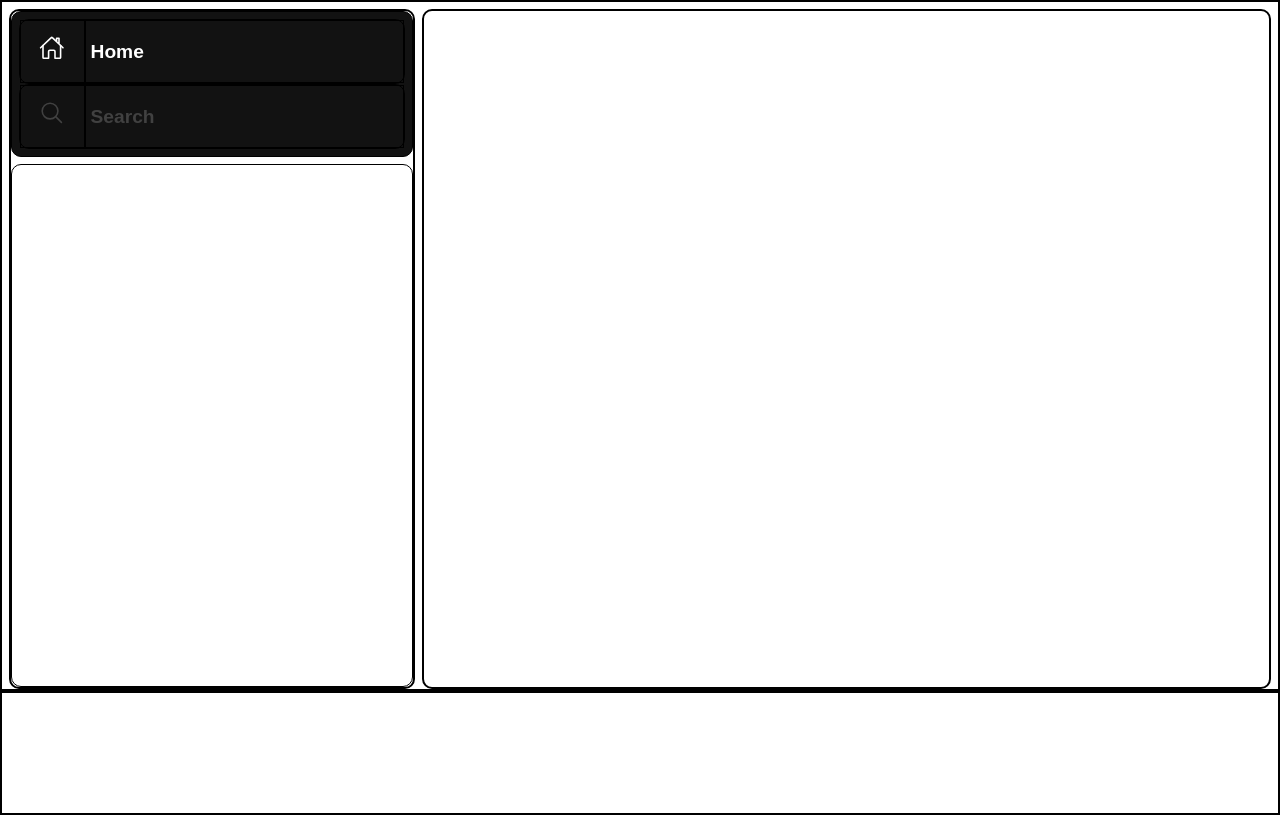
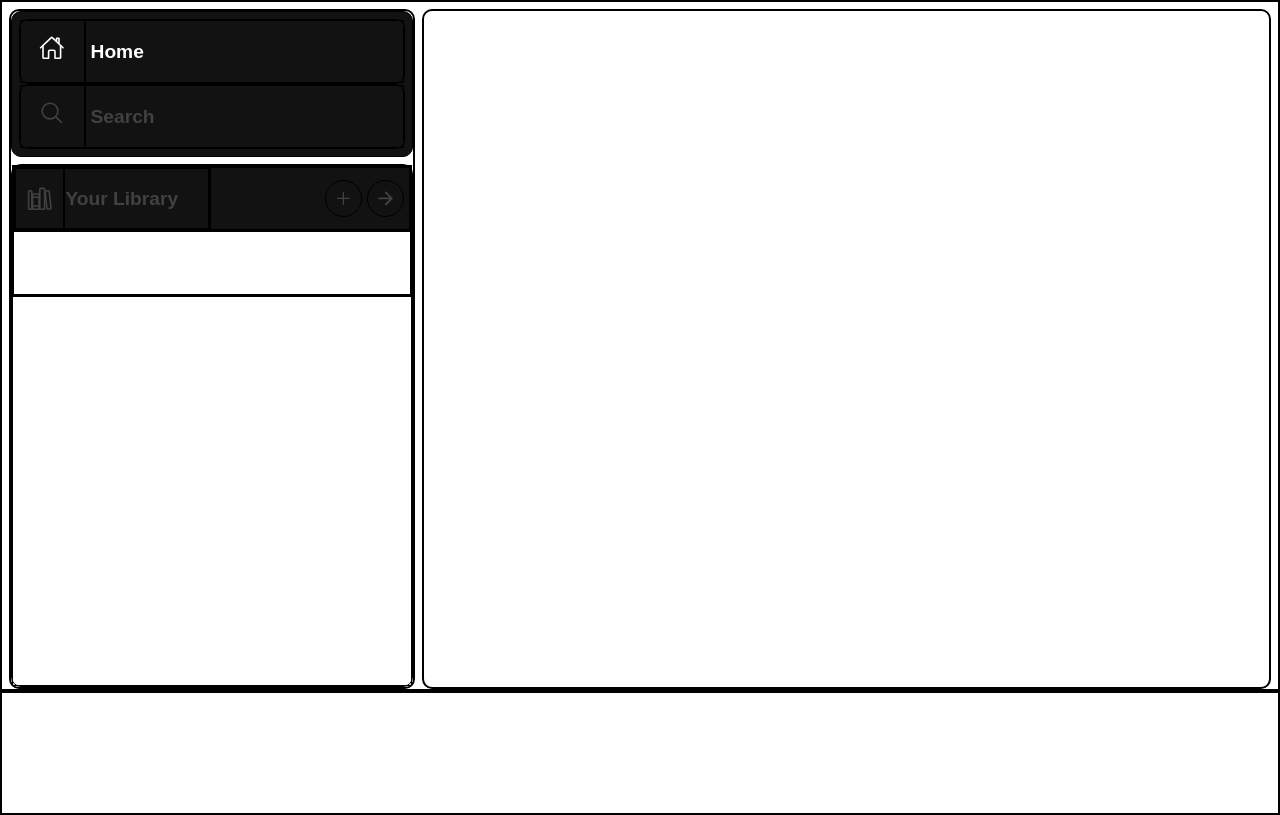
Before and after one commit to totembeing/SpotifyClone, a plain HTML site: page index.html in a window 1280 px wide. Drawn offline with nearby package versions, Linux system fonts and the light colour scheme; a web font is replaced by a local one.

Commit message:
Completed the upper part of Your Library section

```diff
--- a/index.html
+++ b/index.html
@@ -36,7 +36,22 @@
                     </div>
                 </div>
             </div>
-            <div class="yourLibrary"></div>
+            <div class="yourLibrary">
+                <div class="condensedVersion">
+                    <div id="titleAndOtherFunctionalities">
+                        <div id="title">
+                            <div id="libraryIcon"><ion-icon name="library-outline"></ion-icon></div>
+                            <div id="libraryTitle"><p>Your Library</p></div>
+                        </div>
+                        <div id="functionalityIcons">
+                            <div id="createIcon"><ion-icon name="add-outline"></ion-icon></div>
+                            <div id="showMoreIcon"><ion-icon name="arrow-forward-outline"></ion-icon></div>
+                        </div>
+                    </div>
+                    <div id="horizontalScroll"></div>
+                </div>
+                <div class="extendedVersion"></div>
+            </div>
         </div>
         <div class="rightSide"></div>
     </div>
--- a/index.js
+++ b/index.js
@@ -33,3 +33,65 @@ $("#searchTitle > a").mouseenter(function () {
 })
 
 //--------------------------------------------------------------------------
+
+
+//Your Library Hover Effect ------------------------------------------------
+
+$("#libraryIcon > ion-icon").mouseleave(function () {
+    $("#libraryIcon > ion-icon").css("color","rgb(65, 65, 65)");
+    $("#libraryIcon > ion-icon").css("transition","200ns ease-in-out");
+
+    $("#libraryTitle > p").css("color", "rgb(65, 65, 65)");
+    $("#libraryTitle > p").css("transition","200ns ease-in-out");
+})
+
+$("#libraryTitle > p").mouseleave(function () {
+    $("#libraryIcon > ion-icon").css("color","rgb(65, 65, 65)");
+    $("#libraryIcon > ion-icon").css("transition","200ns ease-in-out");
+
+    $("#libraryTitle > p").css("color", "rgb(65, 65, 65)");
+    $("#libraryTitle > p").css("transition","200ns ease-in-out");
+})
+
+$("#libraryIcon > ion-icon").mouseenter(function () {
+    $("#libraryIcon > ion-icon").css("color", "white");
+    $("#libraryIcon > ion-icon").css("transition","200ns ease-in-out");
+
+    $("#libraryTitle > p").css("color", "white");
+    $("#libraryTitle > p").css("transition","200ns ease-in-out");
+})
+
+$("#libraryTitle > p").mouseenter(function () {
+    $("#libraryIcon > ion-icon").css("color", "white");
+    $("#libraryIcon > ion-icon").css("transition","200ns ease-in-out");
+
+    $("#libraryTitle > p").css("color", "white");
+    $("#libraryTitle > p").css("transition","200ns ease-in-out");
+})
+
+$("#showMoreIcon").mouseleave(function () {
+    $("#showMoreIcon").css("color", "rgb(65, 65, 65)");
+    $("#showMoreIcon").css("background-color", "rgb(18, 18, 18)");
+    $("#showMoreIcon").css("transition", "200ms ease-in-out");
+})
+
+$("#showMoreIcon").mouseenter(function () {
+    $("#showMoreIcon").css("color", "white");
+    $("#showMoreIcon").css("background-color", "rgb(25, 25, 25)");
+    $("#showMoreIcon").css("transition", "200ms ease-in-out");
+})
+
+$("#createIcon").mouseleave(function () {
+    $("#createIcon").css("color", "rgb(65, 65, 65)");
+    $("#createIcon").css("background-color", "rgb(18, 18, 18)");
+    $("#createIcon").css("transition", "200ms ease-in-out");
+})
+
+
+$("#createIcon").mouseenter(function () {
+    $("#createIcon").css("color", "white");
+    $("#createIcon").css("background-color", "rgb(25, 25, 25)");
+    $("#createIcon").css("transition", "200ms ease-in-out");
+})
+
+//--------------------------------------------------------------------------
--- a/style.css
+++ b/style.css
@@ -93,11 +93,114 @@ a > p {
 
 /*---------------------------------------------------------------*/
 
+
+/*Your Library section ------------------------------------------*/
 .yourLibrary {
     flex: 4;
     border: 1px solid black;
     border-radius: 10px;
+    display: flex;
+    flex-direction: column;
 }
+
+.condensedVersion {
+    flex: 1;
+    border: 1px solid black;
+    display: flex;
+    flex-direction: column;
+}
+
+.extendedVersion {
+    flex: 3;
+    border: 1px solid black;
+}
+
+#titleAndOtherFunctionalities {
+    flex: 1;
+    border: 1px solid black;
+    display: flex;
+    background-color: rgb(18, 18, 18);
+}
+
+#title {
+    flex: 1;
+    border: 1px solid black;
+    display: flex;
+}
+
+#libraryIcon {
+    flex: 1;
+    border: 1px solid black;
+    display: flex;
+    align-items: center;
+    justify-content: center;
+}
+
+#libraryIcon > ion-icon {
+    font-size: 1.6rem;
+    color: rgb(65, 65, 65);
+    transition: 200ms ease-in-out;
+}
+
+#libraryTitle {
+    flex: 3;
+    border: 1px solid black;
+    display: flex;
+    align-items: center;
+}
+
+#libraryTitle > p{
+    margin: 0%;
+    font-family: 'Chillax', sans-serif;
+    font-size: 1.2rem;
+    font-weight: 550;
+    color: rgb(65, 65, 65);
+    transition: 200ms ease-in-out;
+}
+
+#libraryIcon > ion-icon, #libraryTitle > p {
+    cursor: pointer;
+}
+
+#functionalityIcons {
+    flex: 1;
+    border: 1px solid black;
+    display: flex;
+    justify-content: flex-end;
+    align-items: center;
+    padding-right: 5px;
+    gap: 5px;
+}
+
+#showMoreIcon {
+    height: 35px;
+    width: 35px;
+    border: 1px solid black;
+    display: flex;
+    justify-content: center;
+    align-items: center;
+    border-radius: 50%;
+    font-size: 1.3rem;
+    color: rgb(65, 65, 65);
+}
+
+#createIcon {
+    height: 35px;
+    width: 35px;
+    border: 1px solid black;
+    display: flex;
+    justify-content: center;
+    align-items: center;
+    border-radius: 50%;
+    font-size: 1.3rem;
+    color: rgb(65, 65, 65);
+}
+
+#horizontalScroll {
+    flex: 1;
+    border: 1px solid black;
+}
+/*---------------------------------------------------------------*/
 
 .rightSide {
     flex: 2.1;
```
